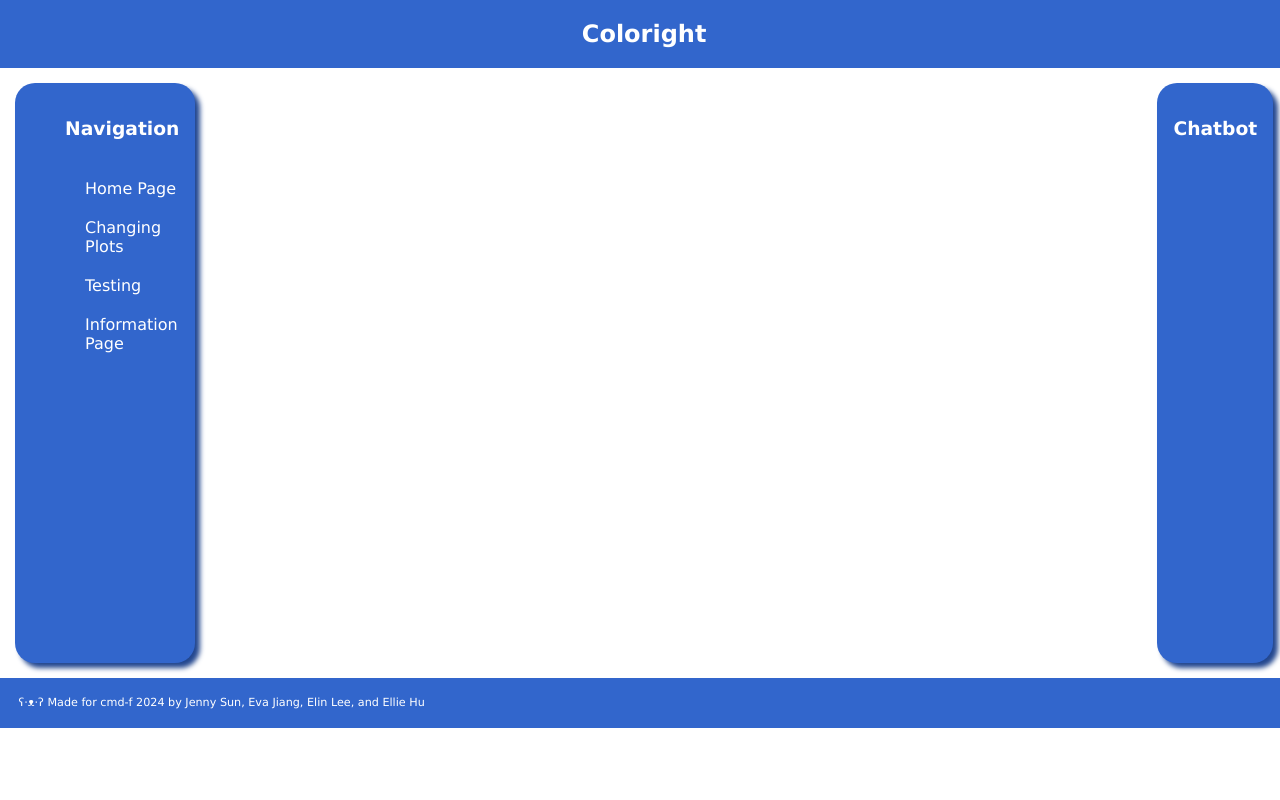
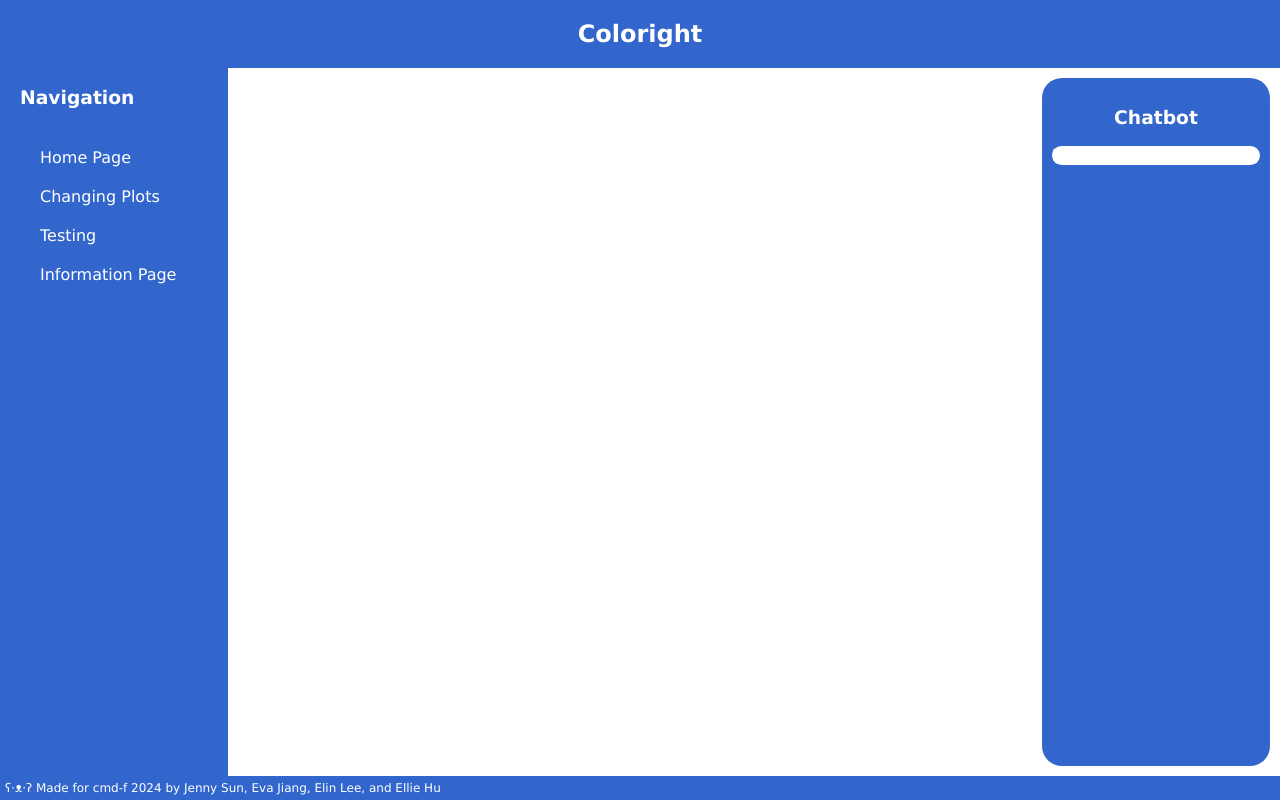
Before and after one commit to eva820/cmd-f-2024--ColoRight, a Flask app: page /base in a window 1280 px wide. Run offline with Flask 3, Linux system fonts and the light colour scheme.

Commit message:
changes to ui

```diff
--- a/templates/base.html
+++ b/templates/base.html
@@ -64,85 +64,90 @@
                 'footer';
         }
 
-          /* general column padding */
-          .holy-grail-grid > * {
-              padding:1rem;
-          }
-          /* assign columns to grid areas */
-          .holy-grail-grid > .header {
-              grid-area:header;
-              background:#3266cc;
-              color: white;
-              text-align: center;
-              padding: 0;
-          }
-          .holy-grail-grid > .main-content {
-              grid-area:main-content;
-              background:#fff;
-              height: 578px;
-              width: 900px;
-          }
-          .holy-grail-grid > .left-sidebar {
-              grid-area:left-sidebar;
-              background-color:#3266cc;
-              color: white;
-              border-radius: 20px;
-              margin: 15px;
-              padding-left: 50px;
-              box-shadow: 5px 5px 5px #23478f;
-          }
-          .holy-grail-grid > .right-sidebar {
-              grid-area:right-sidebar;
-              background:#3266cc;
-              margin: 15px;
-              color: white;
-              border-radius: 20px;
-              box-shadow: 5px 5px 5px #23478f;
-          }
-          .holy-grail-grid > .footer {
-              grid-area:footer;
-              background:#3266cc;
-              color: white;
-              font-size: 0.7em;
-              padding: 18.5px;
+        .HolyGrail,
+        .HolyGrail-body {
+            display: flex;
+            flex-direction: column;
         }
 
-          /* tablet breakpoint */
-          @media (min-width:768px) {
-              .holy-grail-grid {
-                  grid-template-columns: 1fr 1fr;
-                  grid-template-areas:
-                      'header header'
-                      'main-content main-content'
-                      'left-sidebar right-sidebar'
-                      'footer footer';
-              }
+        .HolyGrail-nav {
+            order: -1;
+            background: #3266cc;
+            color: white;
         }
 
-          /* desktop breakpoint */
-          @media (min-width:1024px) {
-              .holy-grail-grid {
-                  grid-template-columns: repeat(4, 1fr);
-                  grid-template-areas:
-                      'header header header header'
-                      'left-sidebar main-content main-content right-sidebar'
-                      'footer footer footer footer';
+        @media (min-width: 768px) {
+        .HolyGrail-body {
+            flex-direction: row;
+            flex: 1;
+        }
+        .HolyGrail-content {
+            flex: 1;
+            padding: 15px;
+        }
+
+        .Holygrail-header {
+            background: #3266cc;
+            color: white;
+        }
+
+        .HolyGrail-nav {
+            background: #3266cc;
+            color: white;
+            transition: box-shadow .3s;
+        }
+
+        .HolyGrail-nav:hover {
+            box-shadow: 0 5px 10px #23478f;
+        }
+
+        .HolyGrail-ads {
+            background: #3266cc;
+            color: white;
+            margin: 10px;
+            padding: 10px;
+            border-radius: 20px;
+            animation: popout 1s ease;
+            -webkit-animation: popout 1s ease;
+        }
+
+        @keyframes popout {
+            from{transform:scale(0)}
+            80%{transform:scale(1)}
+            to{transform:scale(1)}
+        }
+        @-webkit-keyframes popout {
+            from{-webkit-transform:scale(0)}
+            80%{-webkit-transform:scale(1.2)}
+            to{-webkit-transform:scale(1)}
+        }
+
+        .HolyGrail-footer {
+            background: #3266cc;
+            padding: 5px;
+            color: white;
+            font-size: 12px;
+        }
+
+        .HolyGrail-nav, .HolyGrail-ads {
+            /* 12em is the width of the columns */
+            flex: 0 0 13em;
         }
         }
       </style>
       <title>coloright</title>
   </head>
   <body>
-      <div class="holy-grail-grid">
-          <header class="header">
-          <h2>Coloright</h2>
+    <body class="HolyGrail">
+        <header class="Holygrail-header">
+            <h2 style="text-align:center;">Coloright</h2>
         </header>
-          <main class="main-content">
+        <div class="HolyGrail-body">
+          <main class="HolyGrail-content">
             {% block content %}
 
-              {% endblock %}
-          </main>
-          <section class ="left-sidebar">
+            {% endblock %}</main>
+          <nav class="HolyGrail-nav" style="padding-left: 20px;">
             <h3 style="margin-bottom: 40px;">Navigation</h3>
             <ul>
                 <li><a href="/">Home Page</a></li>
@@ -150,14 +155,16 @@
                 <li><a href="/test">Testing</a></li>
                 <li><a href="/info">Information Page</a></li>
             </ul>
-          </section>
-          <aside class="right-sidebar">
+          </nav>
+          <aside class="HolyGrail-ads">
             <h3 style="text-align: center;">Chatbot</h3>
-              <div style="background: white;">
-
+            <div style="background: white; display: flex; border-radius: 20px;">
+                kjjk
             </div>
           </aside>
-          <footer class="footer"> ʕ·ᴥ·ʔ Made for cmd-f 2024 by Jenny Sun, Eva Jiang, Elin Lee, and Ellie Hu</footer>
         </div>
+        <footer class="HolyGrail-footer">ʕ·ᴥ·ʔ Made for cmd-f 2024 by Jenny Sun, Eva Jiang, Elin Lee, and Ellie Hu</footer>
+      </body>
+
   </body>
 </html>
```
Lines whose indentation alone changed are shown as unchanged.
